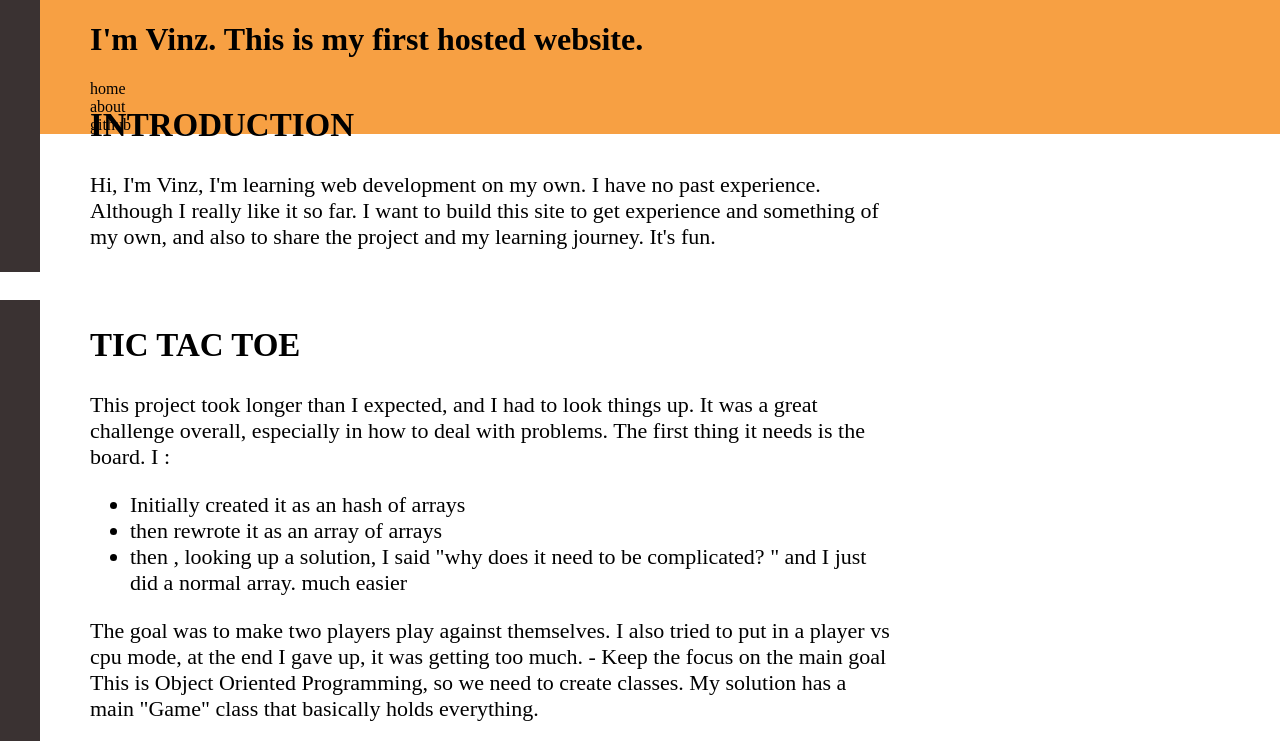
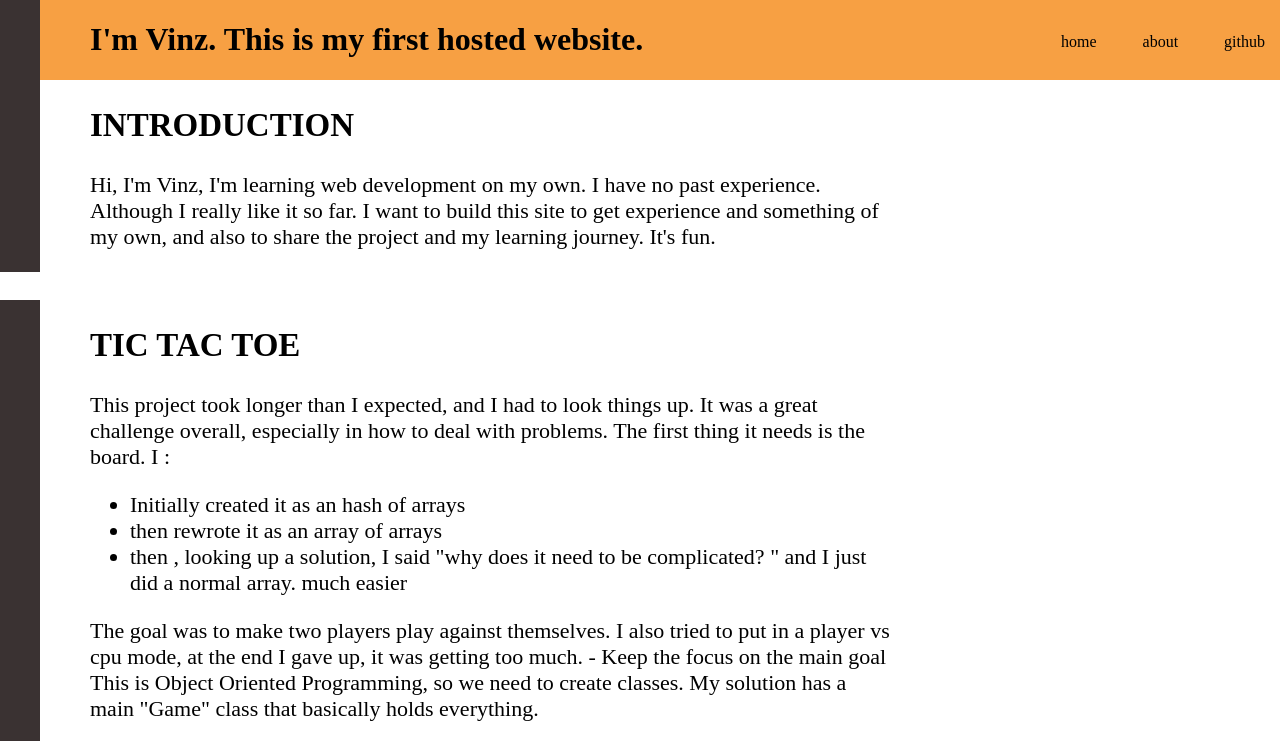
Before and after one commit to LrdVnz/vinz.pw_website, a plain HTML site: page index.html in a window 1280 px wide. Shown: the top 741 px of the page. Drawn offline with Linux system fonts and the light colour scheme.

Commit message:
changed header style

```diff
--- a/style.css
+++ b/style.css
@@ -36,7 +36,15 @@
 }
 
 .navbar {
-    list-style: none;
+    position : absolute;
+    top: 33px;
+    left: 1000px;
+    list-style-type: none;
     margin: 0;
     padding: 0;
 }
+
+.navbar li {
+    display : inline;
+    padding : 21px;
+}
```
